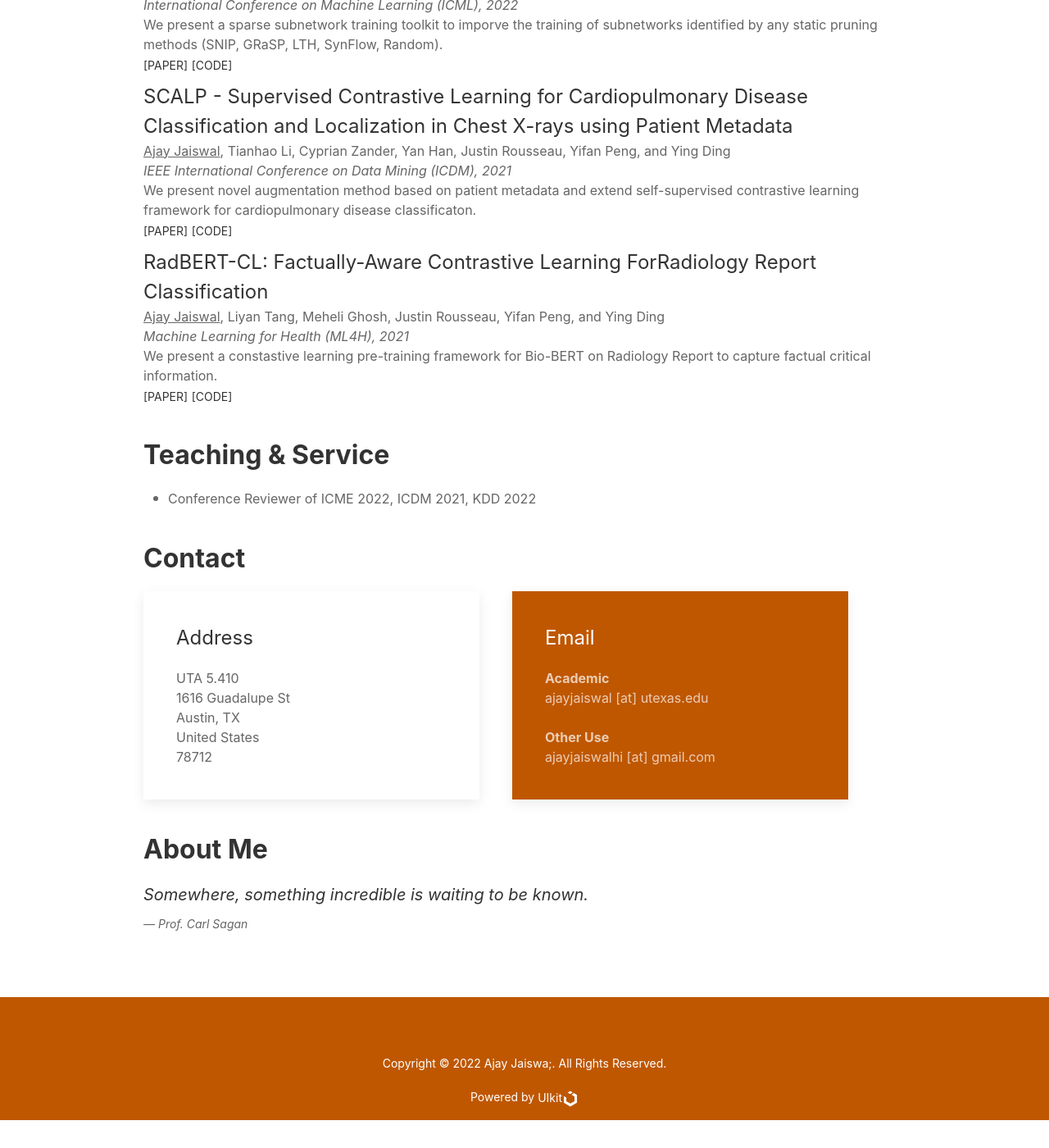
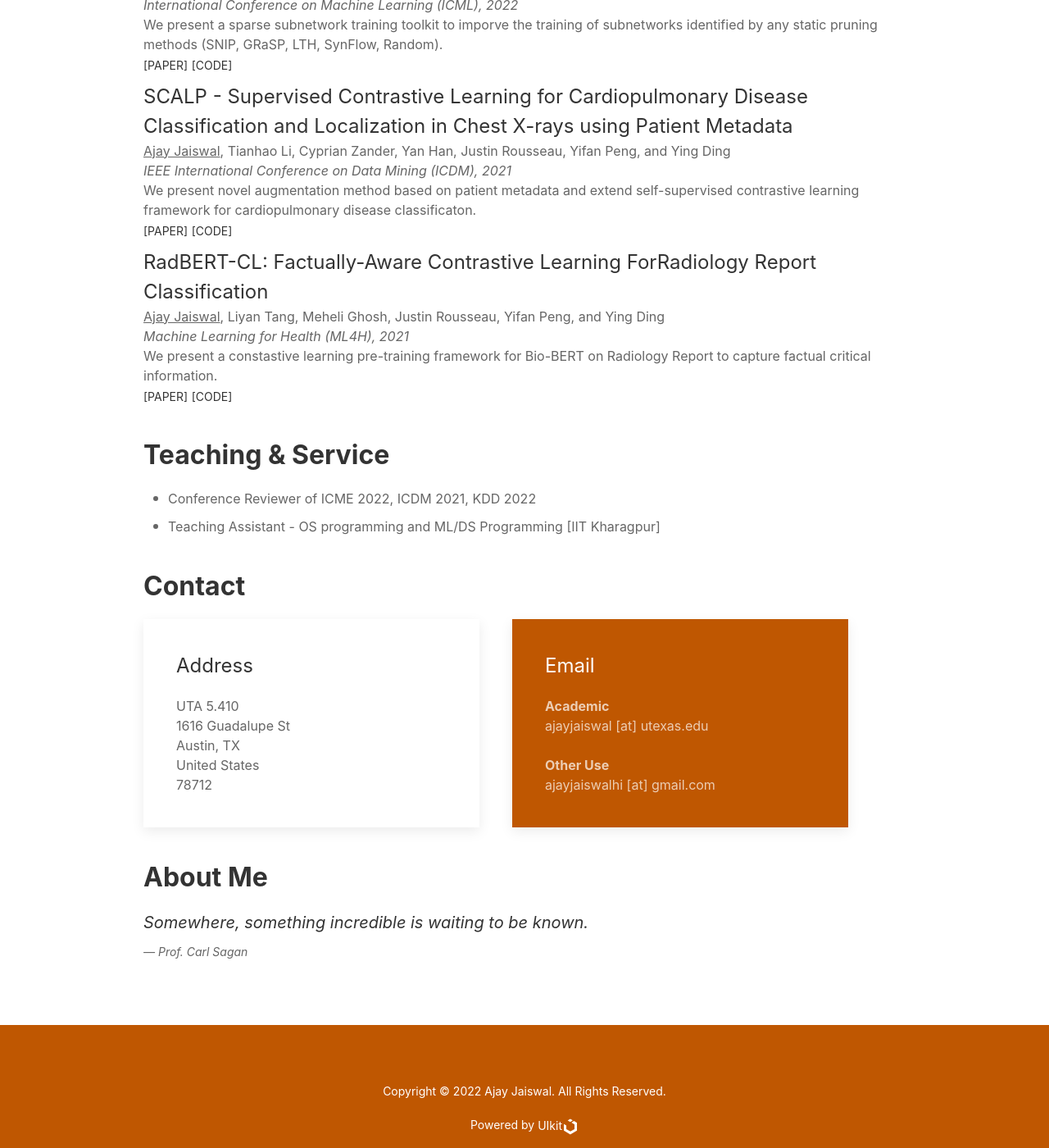
Before and after one commit to Ajay1994/ajay1994.github.io, a Jekyll site: the page index.html, which Jekyll copies as it is, in a window 1280 px wide and 1400 px high, scrolled down 771 px. Shown: the whole window at 82% size. Built offline with Jekyll 4.4.1, drawn with Linux system fonts in a browser that asks for light colours; nearby versions of some CDN libraries; before the commit the page ends 2137 px from its top, so only the background shows below that.

Commit message:
Update index.html

```diff
--- a/index.html
+++ b/index.html
@@ -151,7 +151,10 @@
             <ul class="uk-list uk-list-bullet">
                 <li>
                     Conference Reviewer of ICME 2022, ICDM 2021, KDD 2022
-		    </li>
+		</li>
+		<li>
+                    Teaching Assistant - OS programming and ML/DS Programming [IIT Kharagpur]
+		</li>
             </ul>
 
             <p id="contact" class="uk-h2 uk-text-bold">Contact</p>
@@ -208,7 +211,7 @@
         <!-- Footer -->
         <div class="uk-section uk-flex uk-flex-center uk-section-secondary uk-height-small" style="background-color: #BF5701">
             <div class="uk-container uk-container-large uk-text-primary">
-                <p class="uk-text-small uk-text-center">Copyright &copy; 2022 Ajay Jaiswa;. All Rights Reserved.</p>
+                <p class="uk-text-small uk-text-center">Copyright &copy; 2022 Ajay Jaiswal. All Rights Reserved.</p>
                 <p class="uk-text-small uk-text-center">Powered by <span uk-icon="uikit">UIkit</span></p>
             </div>
         </div>
```
